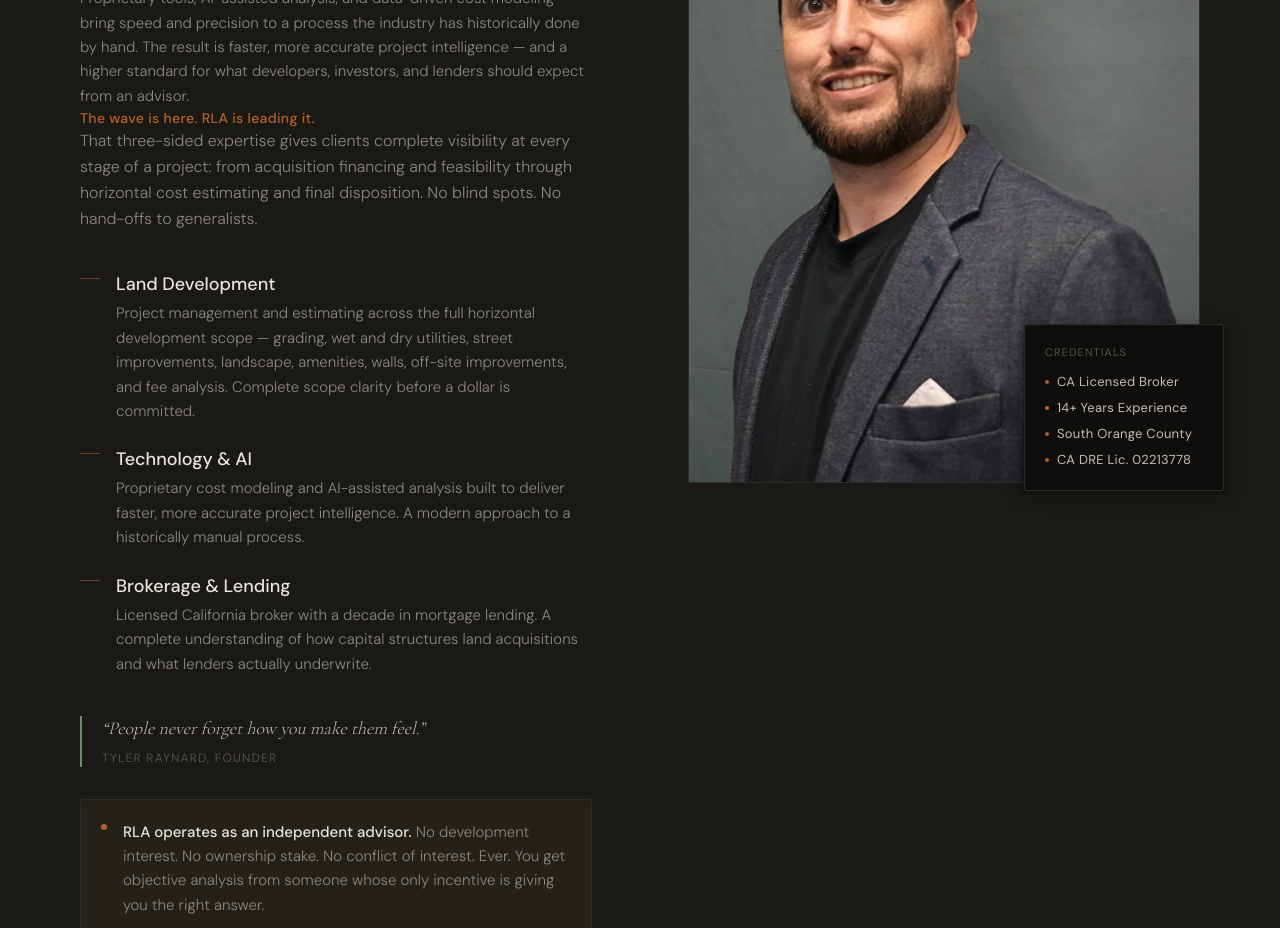
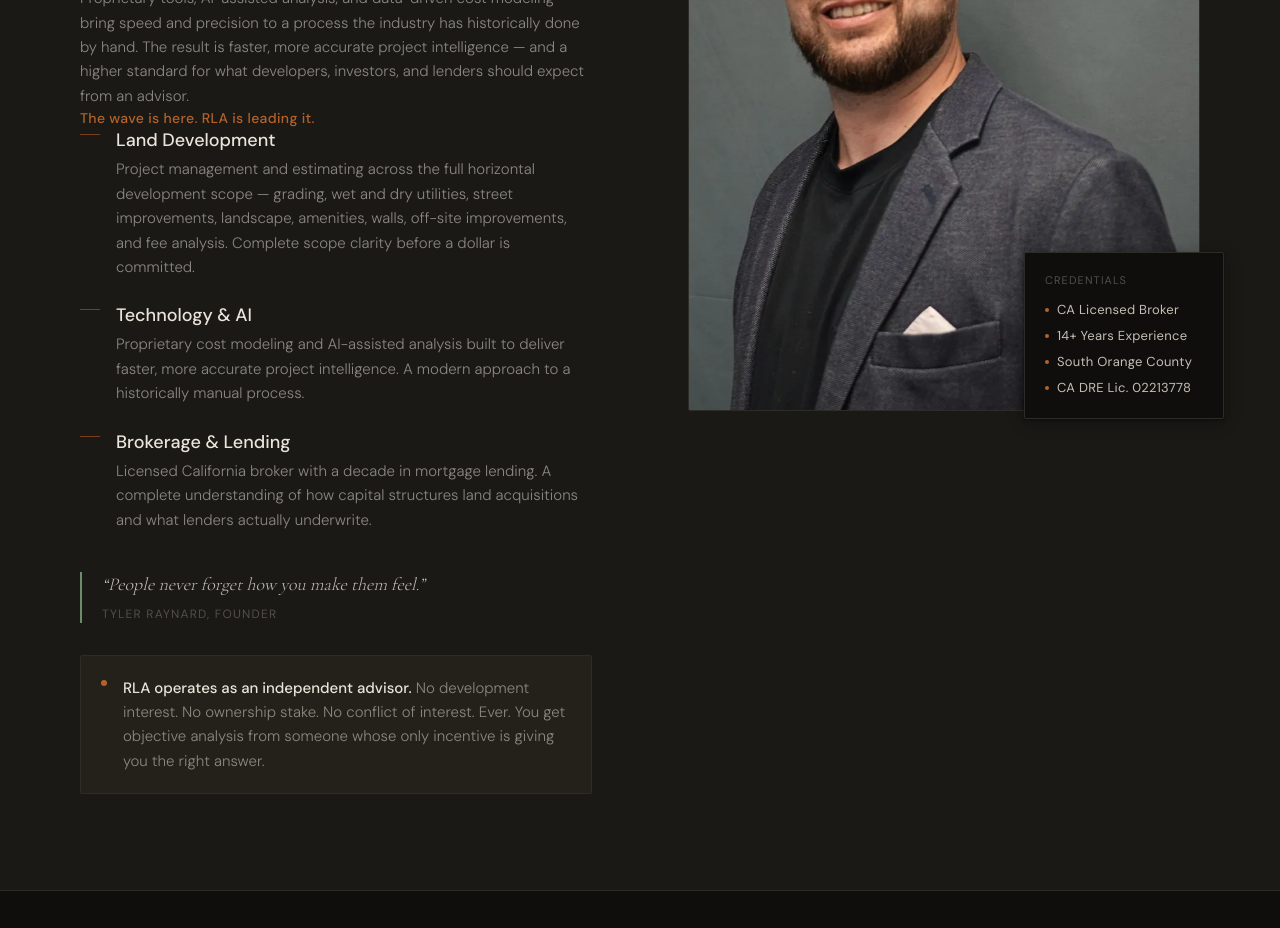
Before and after one commit to tyraynard/rla-website, a Next.js app: page / in a window 1280 px wide. Shown: the part 1560-2488 px from the top of the page. Built offline with nearby package versions, Linux system fonts and the light colour scheme.

Commit message:
fix: remove leftover old about copy

```diff
--- a/src/components/sections/AboutSection.tsx
+++ b/src/components/sections/AboutSection.tsx
@@ -77,12 +77,7 @@ export function AboutSection() {
   The wave is here. RLA is leading it.
 </p>
 
-            <p className="text-body-md text-rla-stone font-body font-light leading-relaxed mb-10">
-              That three-sided expertise gives clients complete visibility at
-              every stage of a project: from acquisition financing and
-              feasibility through horizontal cost estimating and final
-              disposition. No blind spots. No hand-offs to generalists.
-            </p>
+
 
             <ul className="space-y-6" aria-label="Areas of expertise">
               {DIFFERENTIATORS.map((item) => (
```
